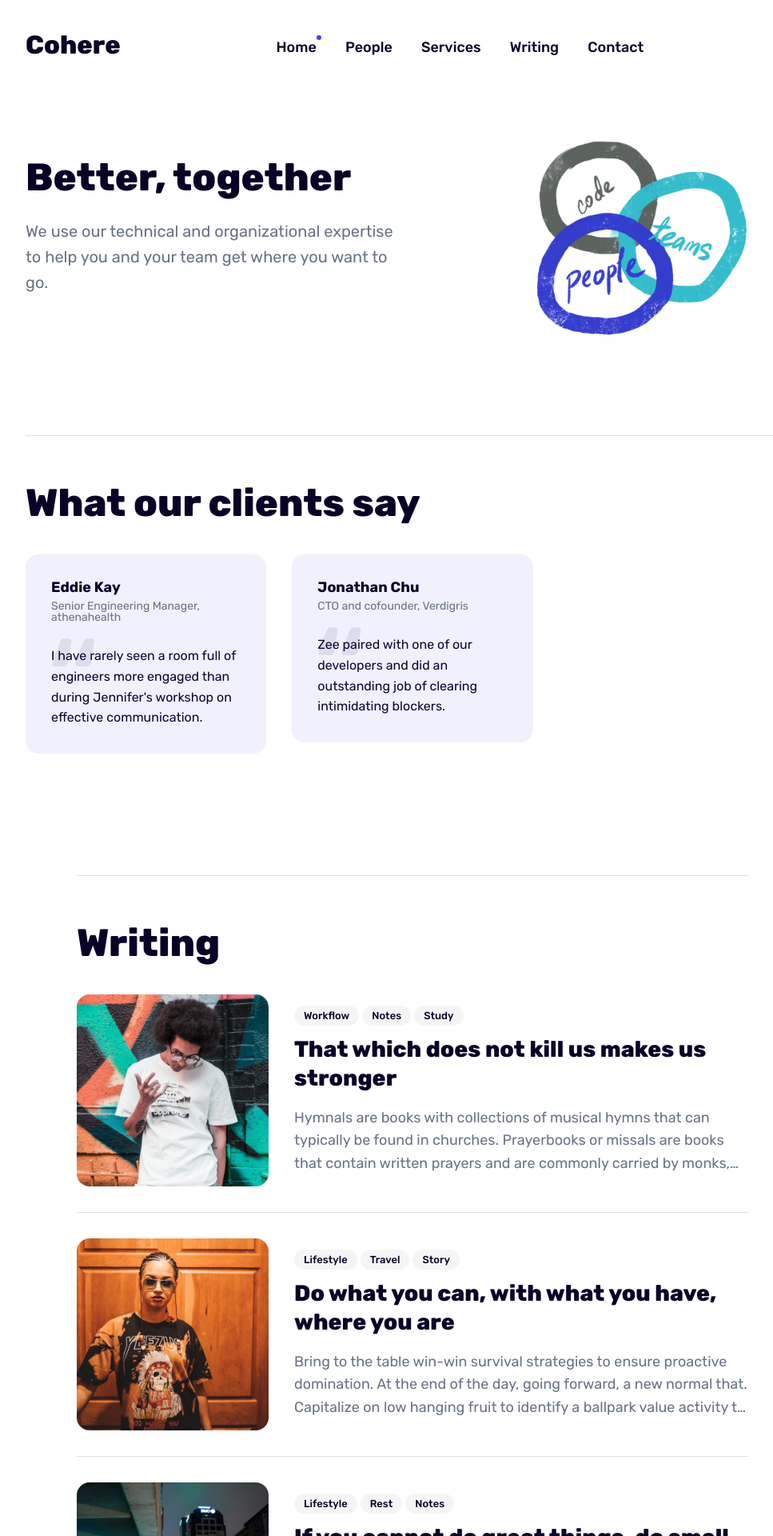
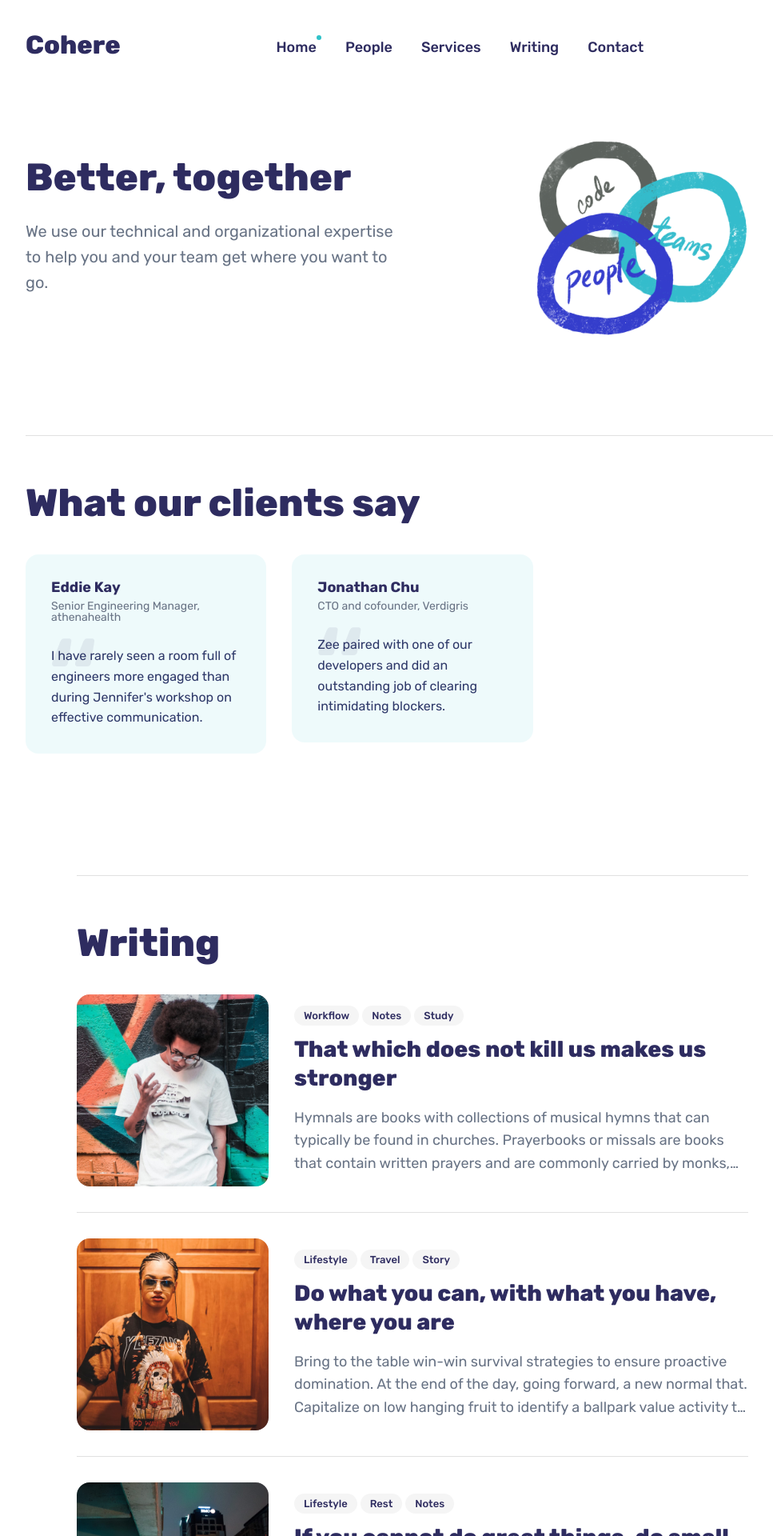
Before and after one commit to cohere-coop/new-website, a Jekyll site: the page built from index.html, in a window 1280 px wide. Shown: the top 1920 px of the page at 80% size, without its empty margins (124-1091 px from the left). Built offline with Jekyll 4.4.1, drawn with Linux system fonts in a browser that asks for light colours.

Commit message:
Shift color scheme towards Cohere brand colors.

```diff
--- a/_sass/0-settings/_color-scheme.scss
+++ b/_sass/0-settings/_color-scheme.scss
@@ -1,14 +1,15 @@
 /* Color Scheme */
 
 :root {
-  --primary-color: #4d41e0;
+  --primary-color: #30c2c9;
+  --primary-light: #75e5dc;
   --white: #fff;
   --light-gray: #f5f5f5;
   --lighten-gray: #e7e7e7;
   --light-blue: #afB5bd;
   --blue-gray: #687385;
   --gray: #e0e0e0;
-  --dark: #080227;
+  --dark: #2e2c60;
 
   // Background Color
   --background-color: var(--white);
@@ -29,7 +30,7 @@
   // Button
   --button-color: var(--white);
   --button-background-color: var(--primary-color);
-  --button-background-hover: #4035c8;
+  --button-background-hover: var(--primary-light);
 
   // Border
   --border-color: var(--gray);
```
